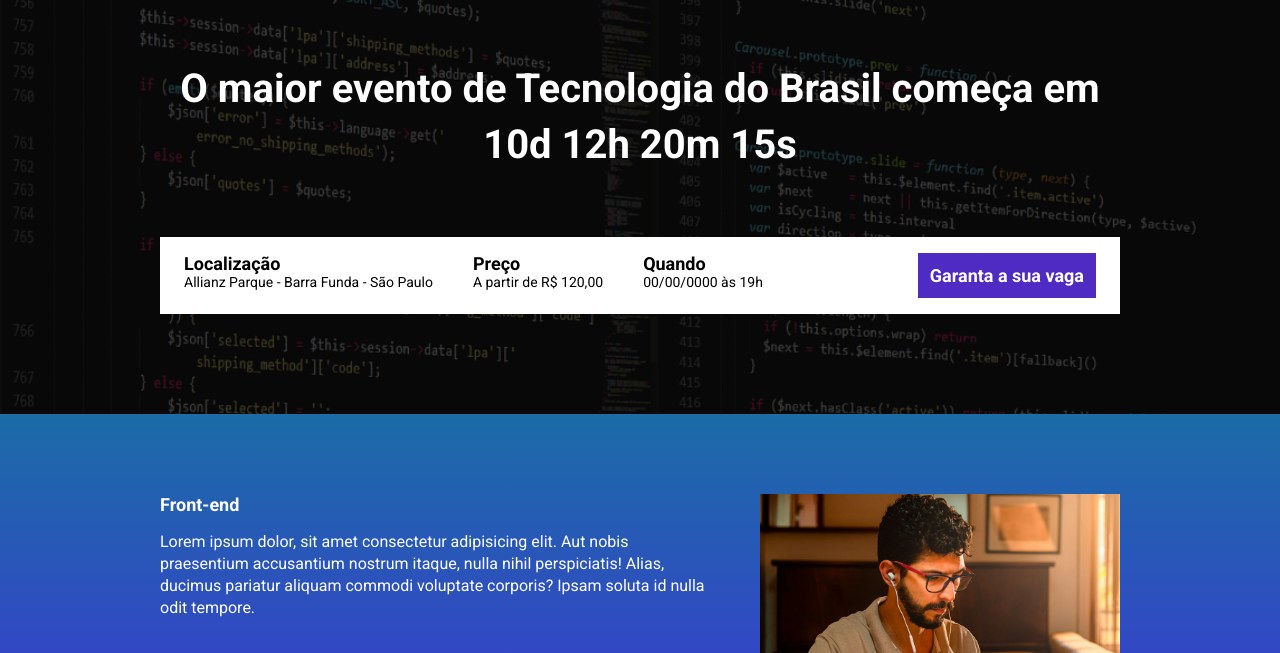
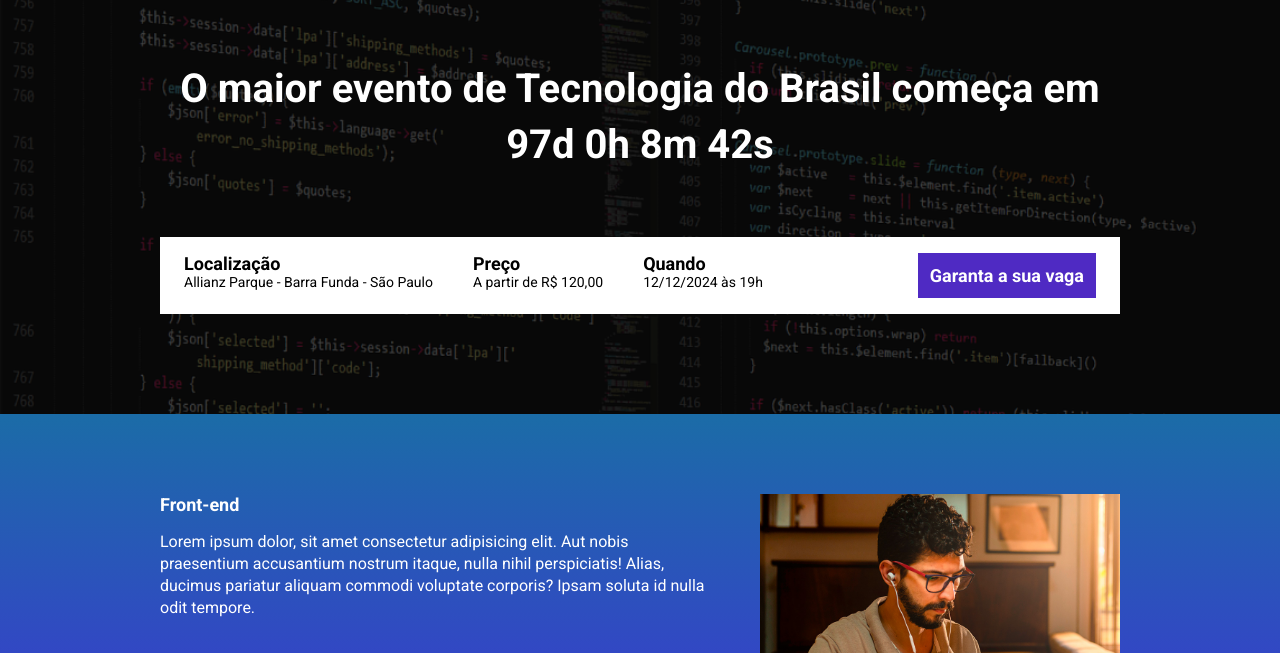
Before and after one commit to DanielMart1ns/ebac_tech_talks, a website built with Parcel: page src/index.html in a window 1280 px wide. Shown: the part 147-800 px from the top of the page. Built offline with nearby package versions, Linux system fonts and the light colour scheme.

Commit message:
feat: criando a contagem regressiva

```diff
--- a/package.json
+++ b/package.json
@@ -2,9 +2,9 @@
   "name": "ebac_talks",
   "version": "1.0.0",
   "description": "",
-  "main": "index.js",
   "scripts": {
     "dev": "parcel src/index.html src/styles/main.scss src/scripts/main.js --no-cache",
+    "build": "parcel build src/index.html",
     "test": "echo \"Error: no test specified\" && exit 1"
   },
   "keywords": [],
--- a/src/index.html
+++ b/src/index.html
@@ -15,8 +15,8 @@
         <div class="container">
             <img class="hero__logo" src="images/ebac_logo.svg" alt="EBAC">
             <p class="hero__text">
-                O maior evento de Tecnologia do Brasil começa em 10d 12h 20m 15s
-
+                O maior evento de Tecnologia do Brasil começa em <span id="contador"></span>
+            </p>
             <div class="infos-bar">
                 <ul class="infos-bar__infos">
                     <li class="infos-bar__infos__item">
@@ -29,12 +29,11 @@
                     </li>
                     <li class="infos-bar__infos__item">
                         <strong>Quando</strong>
-                            00/00/0000 às 19h
+                        12/12/2024 às 19h
                     </li>
                 </ul>
                 <a href="#" class="button button--primary">Garanta a sua vaga</a>
             </div>
-            </p>
         </div>
     </header>
 
--- a/src/scripts/main.js
+++ b/src/scripts/main.js
@@ -1 +1,32 @@
 AOS.init();
+
+const dataDoEvento = new Date("Apr 29, 2024 19:00:00")
+const timeStampDoEvento = dataDoEvento.getTime()
+
+const contaAsHoras = setInterval(function(){
+    const agora = new Date()
+    const timeStampAtual = agora.getTime()
+
+    const distanciaAteOEvento = timeStampDoEvento - timeStampAtual
+
+    const diaEmMilsec = 1000 * 60 * 60 * 24
+    const horaEmMilsec = 1000 * 60 * 60
+    const minutosEmMilsec = 1000 * 60
+
+    const diasAteOEvento = Math.floor(distanciaAteOEvento / diaEmMilsec)
+    //Esta conta equivale a quantos dias faltam até a data marcada 1000 x 60 x 60 x 24 (mil milisegundos x 60 = 1 min x 60 = 1h x 24 = 1 dia) / pela diferença do timeStamp = quantidade de dias até o evento.
+    //utilizamos a função Math.floor() para arredondar o dia para inteiro.
+
+    const horasAteOEvento = Math.floor((distanciaAteOEvento % diaEmMilsec) / horaEmMilsec)
+    const minutosAteOEvento = Math.floor((distanciaAteOEvento % horaEmMilsec) / minutosEmMilsec)
+    const segundosAteOEvento = Math.floor((distanciaAteOEvento % minutosEmMilsec) / 1000)
+
+
+    document.getElementById('contador').innerHTML = `${diasAteOEvento}d ${horasAteOEvento}h ${minutosAteOEvento}m ${segundosAteOEvento}s`
+
+    if(distanciaAteOEvento < 0){
+        clearInterval(contaAsHoras)
+        document.getElementById('contador').innerHTML = 'Evento expirado'
+    }
+
+},1000)
```
Lines whose indentation alone changed are shown as unchanged.
